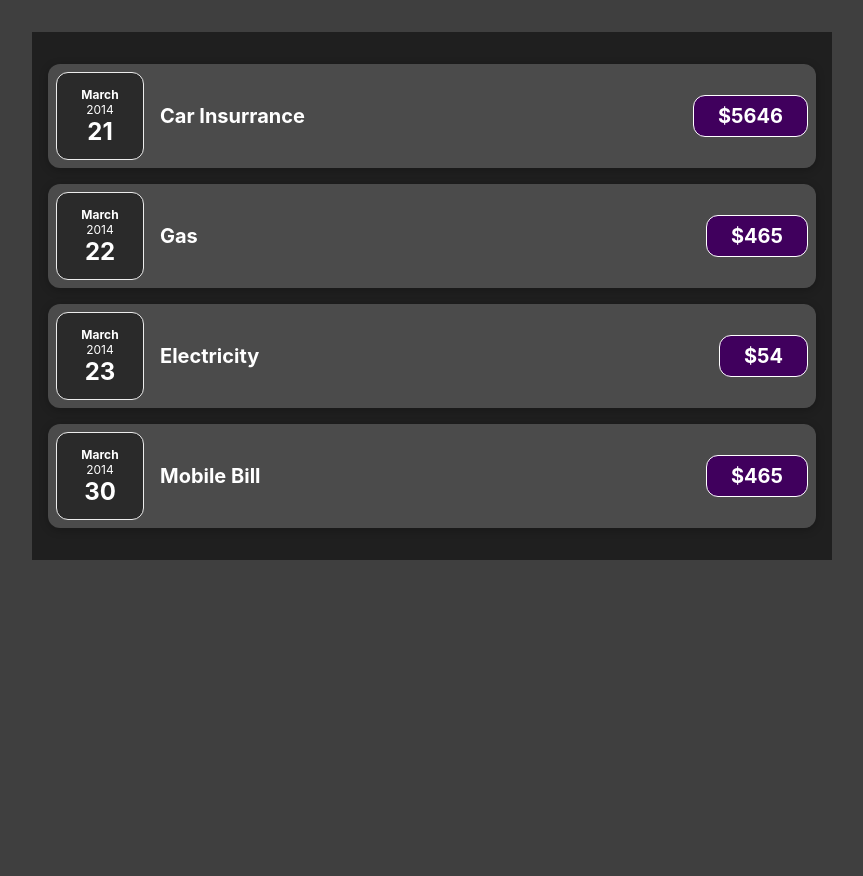
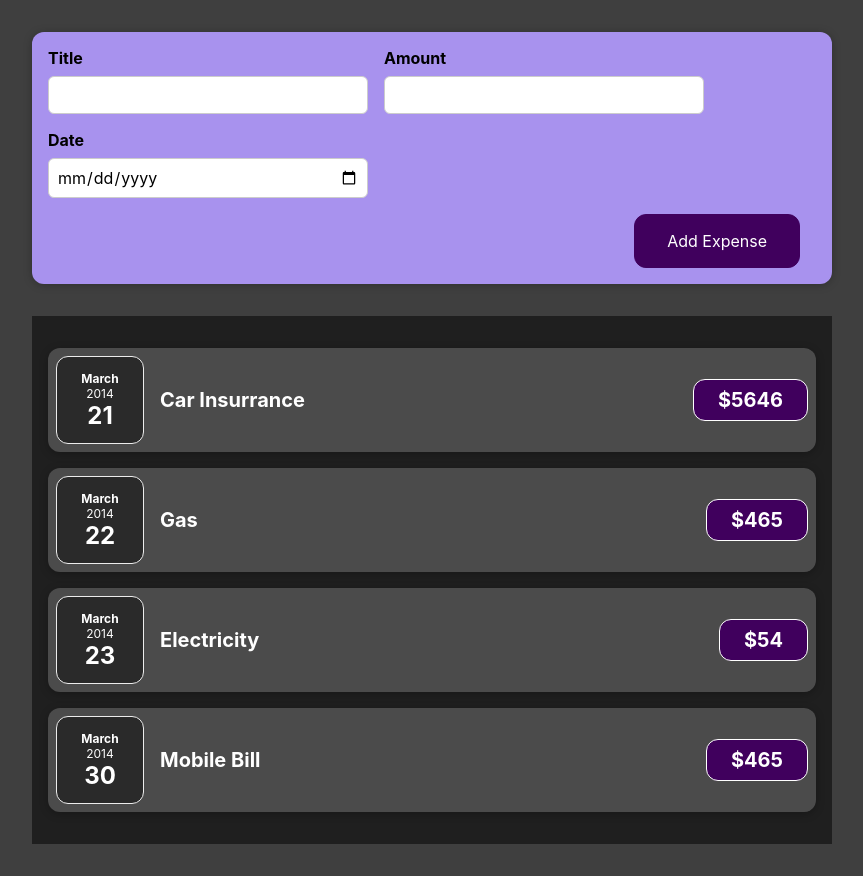
Before and after one commit to hamzaig/ExpenseCalculator-React, a React (Create React App) app: page / in a window 1280 px wide. Shown: the whole page, without its empty margins (208-1071 px from the left). Before the commit the page ends 800 px from the top, so only its background shows below. Built offline with nearby package versions, Linux system fonts and the light colour scheme.

Commit message:
Adding Form Inputs

```diff
--- a/src/App.js
+++ b/src/App.js
@@ -1,5 +1,6 @@
 import './App.css';
 import Expenses from './components/Expense/Expenses.js';
+import NewExpense from './components/NewExpense/NewExpense';
 
 function App() {
   const expense = [
@@ -30,6 +31,7 @@
   ]
   return (
     <>
+      <NewExpense />
       <Expenses expense={expense} />
     </>
   );
--- /dev/null
+++ b/src/components/NewExpense/ExpenseForm.css
@@ -0,0 +1,26 @@
+.new-expense__controls {
+  display: flex;
+  flex-wrap: wrap;
+  gap: 1rem;
+  margin-bottom: 1rem;
+  text-align: left;
+}
+
+.new-expense__control label {
+  font-weight: bold;
+  margin-bottom: 0.5rem;
+  display: block;
+}
+
+.new-expense__control input {
+  font: inherit;
+  padding: 0.5rem;
+  border-radius: 6px;
+  border: 1px solid #ccc;
+  width: 20rem;
+  max-width: 100%;
+}
+
+.new-expense__actions {
+  text-align: right;
+}
--- /dev/null
+++ b/src/components/NewExpense/ExpenseForm.js
@@ -0,0 +1,28 @@
+import React from "react";
+import "./ExpenseForm.css";
+
+const ExpenseForm = () => {
+    return (
+        <form>
+            <div className="new-expense__controls">
+                <div className="new-expense__control">
+                    <label>Title</label>
+                    <input type="text" />
+                </div>
+                <div className="new-expense__control">
+                    <label>Amount</label>
+                    <input type="number" min="0.01" step="0.01" />
+                </div>
+                <div className="new-expense__control">
+                    <label>Date</label>
+                    <input type="date" min="2021-10-01" max="2023-10-01" />
+                </div>
+            </div>
+            <div className="new-expense__actions">
+                <button type="submit">Add Expense</button>
+            </div>
+        </form>
+    );
+}
+
+export default ExpenseForm;
--- /dev/null
+++ b/src/components/NewExpense/NewExpense.css
@@ -0,0 +1,38 @@
+.new-expense {
+  background-color: #a892ee;
+  padding: 1rem;
+  margin: 2rem auto;
+  width: 50rem;
+  max-width: 95%;
+  border-radius: 12px;
+  text-align: center;
+  box-shadow: 0 1px 8px rgba(0, 0, 0, 0.25);
+}
+
+.new-expense button {
+  font: inherit;
+  cursor: pointer;
+  padding: 1rem 2rem;
+  border: 1px solid #40005d;
+  background-color: #40005d;
+  color: white;
+  border-radius: 12px;
+  margin-right: 1rem;
+}
+
+.new-expense button:hover,
+.new-expense button:active {
+  background-color: #510674;
+  border-color: #510674;
+}
+
+.new-expense button.alternative {
+  color: #220131;
+  border-color: transparent;
+  background-color: transparent;
+}
+
+.new-expense button.alternative:hover,
+.new-expense button.alternative:active {
+  background-color: #ddb3f8;
+}
--- /dev/null
+++ b/src/components/NewExpense/NewExpense.js
@@ -0,0 +1,13 @@
+import React from 'react';
+import ExpenseForm from './ExpenseForm';
+import "./NewExpense.css";
+
+const NewExpense = () => {
+    return (
+        <div className="new-expense">
+            <ExpenseForm />
+        </div>
+    )
+}
+
+export default NewExpense
```
